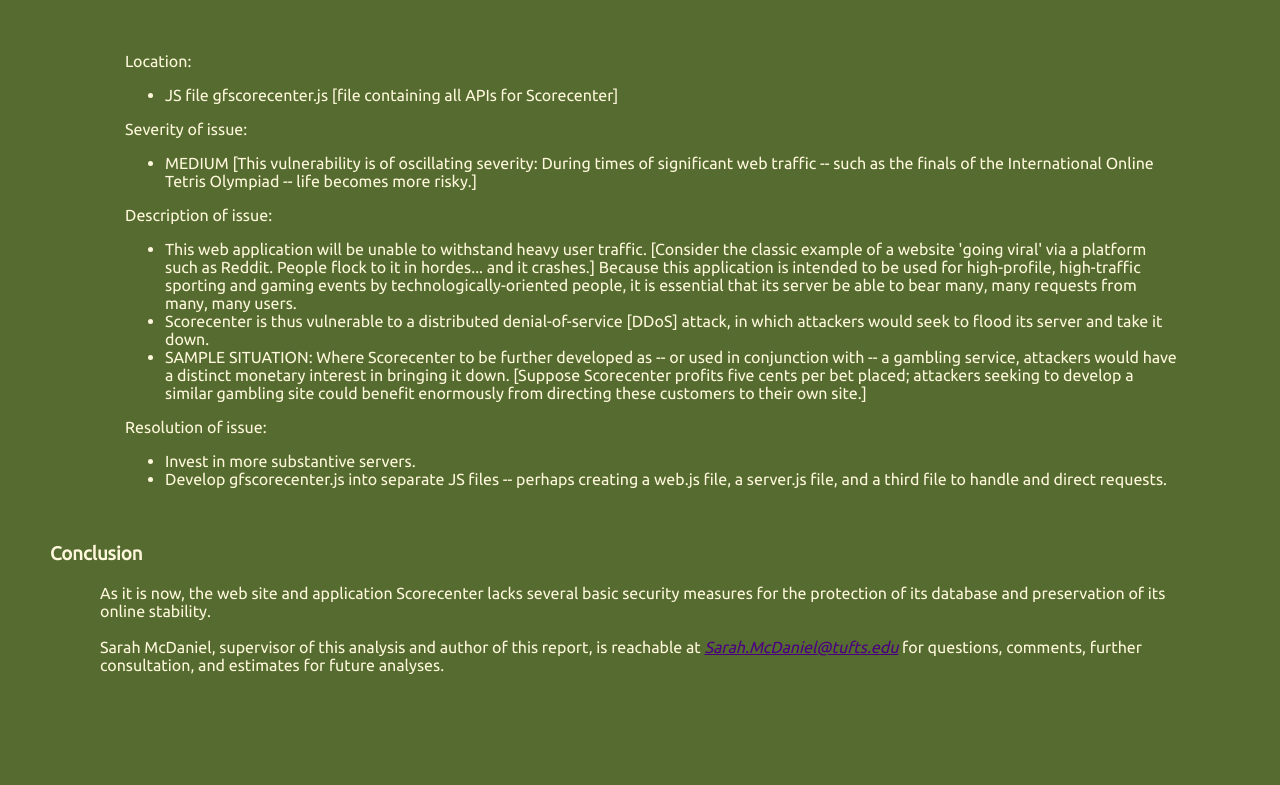
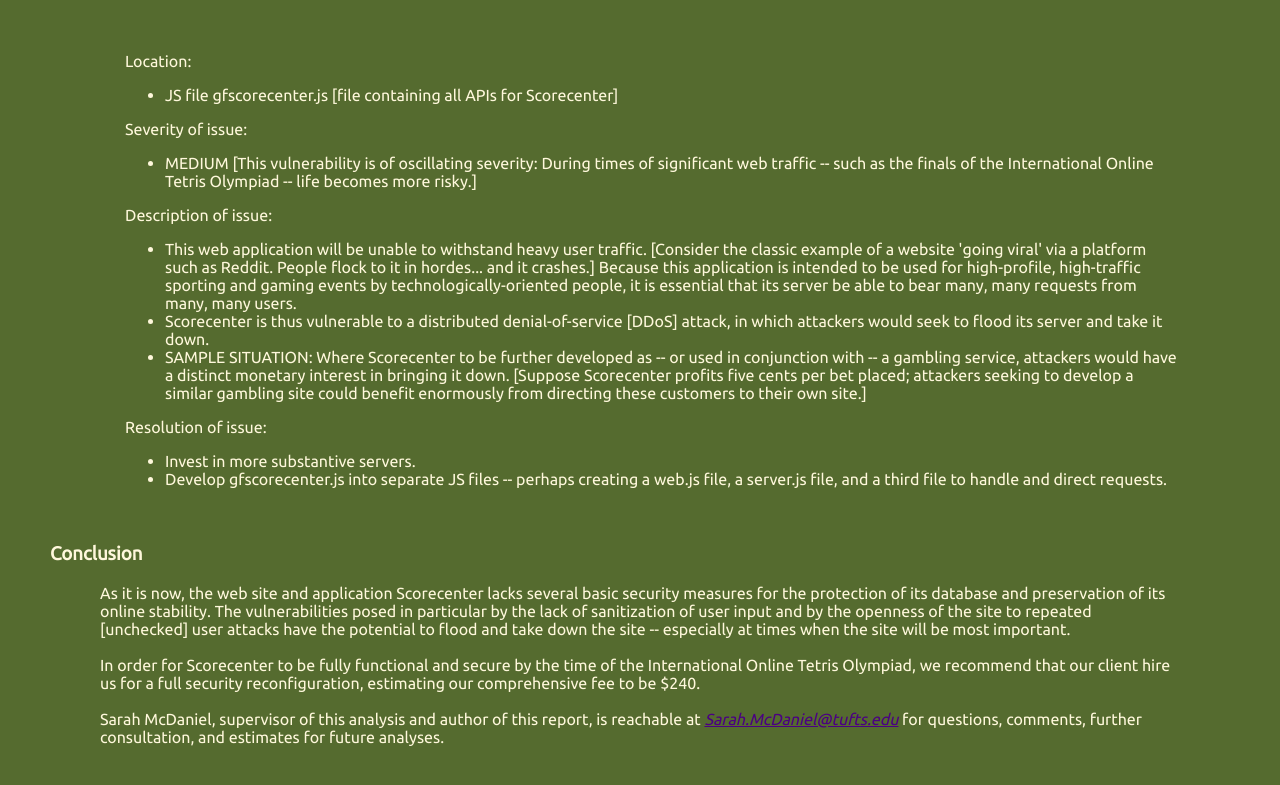
Before and after one commit to sarahmcd/comp20-smcdaniel, a plain HTML site: page security/report.html in a window 1280 px wide. Shown: the part 2840-3625 px from the top of the page. Before the commit the page ends 3569 px from the top, so only its background shows below. Drawn offline with Linux system fonts and the light colour scheme.

Commit message:
Added conclusion, finished report.html

```diff
--- a/security/report.html
+++ b/security/report.html
@@ -92,7 +92,8 @@
 				</ul>
 			</div>
 	<h3>Conclusion</h3>
-		<p>As it is now, the web site and application Scorecenter lacks several basic security measures for the protection of its database and preservation of its online stability.</br></br>
+		<p>As it is now, the web site and application Scorecenter lacks several basic security measures for the protection of its database and preservation of its online stability. The vulnerabilities posed in particular by the lack of sanitization of user input and by the openness of the site to repeated [unchecked] user attacks have the potential to flood and take down the site -- especially at times when the site will be most important.</br></br>
+		In order for Scorecenter to be fully functional and secure by the time of the International Online Tetris Olympiad, we recommend that our client hire us for a full security reconfiguration, estimating our comprehensive fee to be $240.</br></br>
 		Sarah McDaniel, supervisor of this analysis and author of this report, is reachable at <a id="email" href="mailto:sarah.mcdaniel@tufts.edu">Sarah.McDaniel@tufts.edu</a> for questions, comments, further consultation, and estimates for future analyses.</p>
 </body>
 </html>
```
